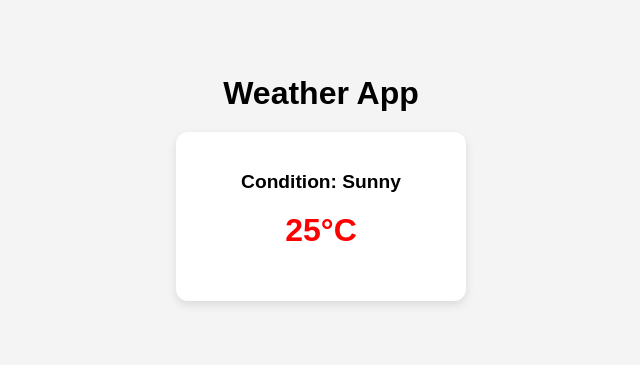
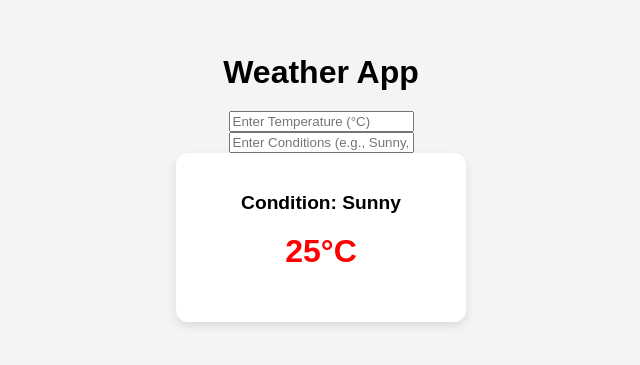
Before and after one commit to acciojob/conditional-weather-report-Ayushrawat777, a React app: page / in a window 1280 px wide. Shown: the part 223-588 px from the top of the page, without its empty margins (319-959 px from the left). Built offline with nearby package versions, Linux system fonts and the light colour scheme.

Commit message:
Update App.js

```diff
--- a/src/components/App.js
+++ b/src/components/App.js
@@ -3,18 +3,35 @@ import WeatherDisplay from "./WeatherDisplay";
 import "../styles/App.css";
 
 const App = () => {
-  const [weather, setWeather] = useState({ temperature: 0, conditions: "Loading..." });
+  const [temperature, setTemperature] = useState(""); // Stores user input temperature
+  const [conditions, setConditions] = useState(""); // Stores user input conditions
+  const [weather, setWeather] = useState({ temperature: "25", conditions: "Sunny" });
 
+  // useEffect updates weather whenever temperature or conditions change
   useEffect(() => {
-    // Simulating API response
-    setTimeout(() => {
-      setWeather({ temperature: 25, conditions: "Sunny" });
-    }, 1000);
-  }, []);
+    if (temperature && conditions) {
+      setWeather({temperature: temperature,conditions: conditions });
+    }
+  }, [temperature, conditions]);
 
   return (
     <div className="app-container">
-      <h1 className="title"> Weather App</h1>
+      <h1 className="title">Weather App</h1>
+
+      <input
+        type="number"
+        placeholder="Enter Temperature (°C)"
+        value={temperature}
+        onChange={(e) => setTemperature(e.target.value)}
+      />
+
+      <input
+        type="text"
+        placeholder="Enter Conditions (e.g., Sunny, Rainy)"
+        value={conditions}
+        onChange={(e) => setConditions(e.target.value)}
+      />
+
       <WeatherDisplay weather={weather} />
     </div>
   );
```
